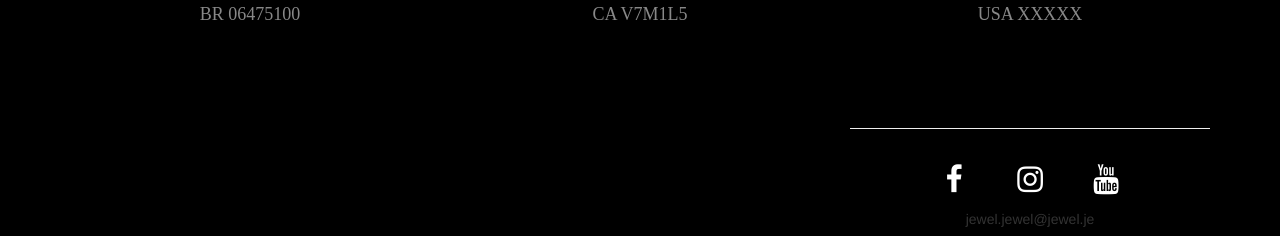
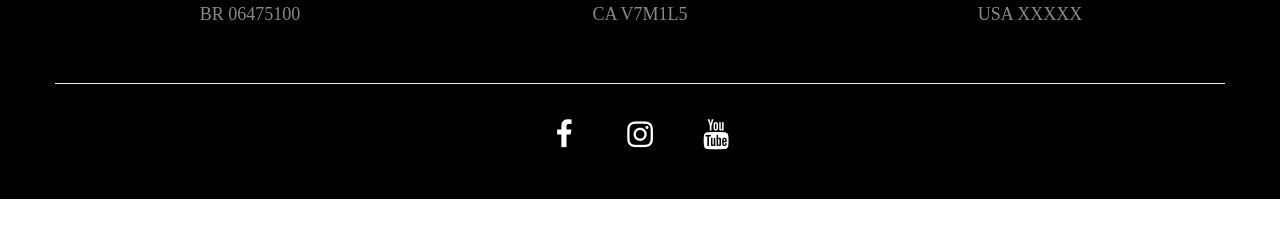
Before and after one commit to jln-ferreira/Jewel_portfolio, a Vue app: page / in a window 1280 px wide. Shown: the part 627-863 px from the top of the page. After the commit the page ends 826 px from the top, so only its background shows below. Built offline with nearby package versions, Linux system fonts and the light colour scheme.

Commit message:
finish footer

```diff
--- a/src/components/footer.vue
+++ b/src/components/footer.vue
@@ -19,34 +19,19 @@
                 </div>
             </div>
 
-            <!-- ---- [ Contact info - Social Media ] ---- -->
-            <div class="row">
-                <!-- [Information] -->
-                <div class="col-sm-6">
+            <!-- ---- [ Social Media ] ---- -->
+            <div class="row social-Media">
+                <hr>
 
-                </div>
-
-                <div class="col-sm-2"></div>
-
-                <div class="col-sm-4">
-                    <hr>
-                    <!-- [social media] -->
-                    <div class="social-buttons">
-                        <a href="#"><i class="fa fa-facebook"></i></a>
-                        <a href="#"><i class="fa fa-instagram"></i></a>
-                        <a href="#"><i class="fa fa-youtube"></i></a>
-                    </div>
-                    <!-- [Email] -->
-                    <p class="test">jewel.jewel@jewel.je</p>
-
+                <!-- [social media] -->
+                <div class="social-buttons">
+                    <a href="#"><i class="fa fa-facebook"></i></a>
+                    <a href="#"><i class="fa fa-instagram"></i></a>
+                    <a href="#"><i class="fa fa-youtube"></i></a>
                 </div>
             </div>
 
-
         </div>
-
-
-
     </div>
 
 
@@ -65,14 +50,24 @@ export default {
     font-family: Trump Gothic East;
     src: url(../assets/font/trump_gothic_east_bold.ttf);
     }
+    @font-face {
+    font-family: MaisonNeue;
+    src: url(../assets/font/MaisonNeue-Bold.ttf);
+    }
 
     .footer{
         background-color: black;
     }
+
+    /* ------[Localizations]----- */
     .row-location{
         margin-top: 20px;
-        margin-bottom: 70px;
+        margin-bottom: 25px;
     }
+    .social-Media{
+        margin-bottom: 35px;
+    }
+
     .place-XX{
         color: white;
         font-size: 96px;
@@ -84,18 +79,17 @@ export default {
         color: #ef0d33;
         transition-duration: 0.5s;
     }
-
     .place-Description{
         color: #888888;
         font-size: 18px;
         font-weight: 100;
         font-family: 'Maison Neue';
     }
-
     .place-XX:hover ~ .place-Description{
         color: rgb(190, 190, 190);
         transition-duration: 0.5s;
     }
+    /* [end localization] */
 
     /* ---------[Media Icons]-------*/
 
@@ -112,28 +106,14 @@ export default {
         margin: 0 8px;
     }
 
-
-    .social-buttons a i{
-        transition: 0.3s ease-in;
-    }
-
     .social-buttons a:hover .fa-facebook{
-        background: linear-gradient(45deg,#7571b3,#2c1ace);
-        -webkit-background-clip: text;
-        -webkit-text-fill-color: transparent;
-        transform: scale(1.7);
+        color: #4267B2;
     }
     .social-buttons a:hover .fa-instagram{
-        background: linear-gradient(45deg,#9c51ff,#d200da);
-        -webkit-background-clip: text;
-        -webkit-text-fill-color: transparent;
-        transform: scale(1.7);
+        color: #E1306C;
     }
     .social-buttons a:hover .fa-youtube{
-        background: linear-gradient(45deg,#ff9393,#ff2542);
-        -webkit-background-clip: text;
-        -webkit-text-fill-color: transparent;
-        transform: scale(1.7);
+        color: #FF0000;
     }
 
 
```
